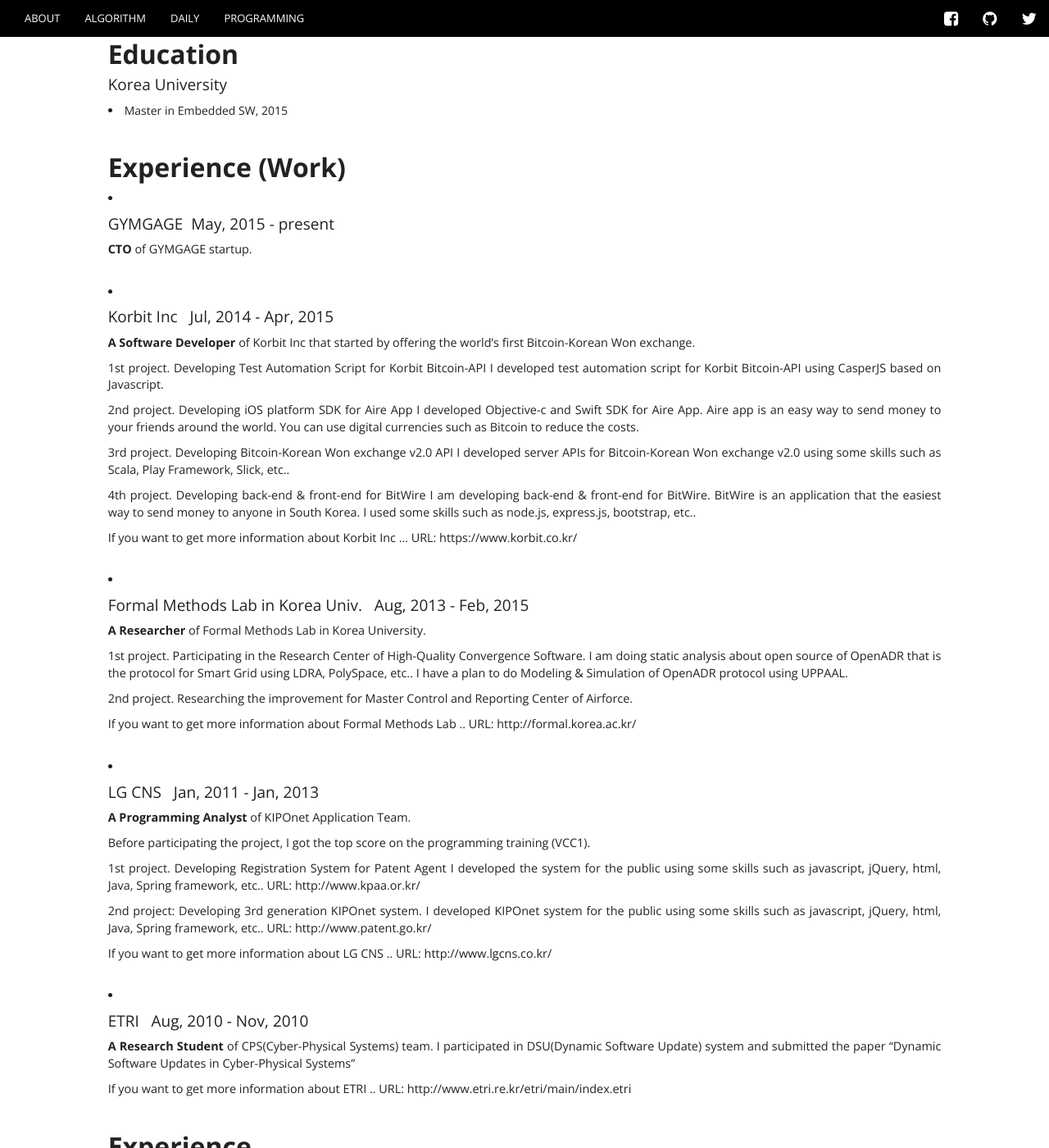
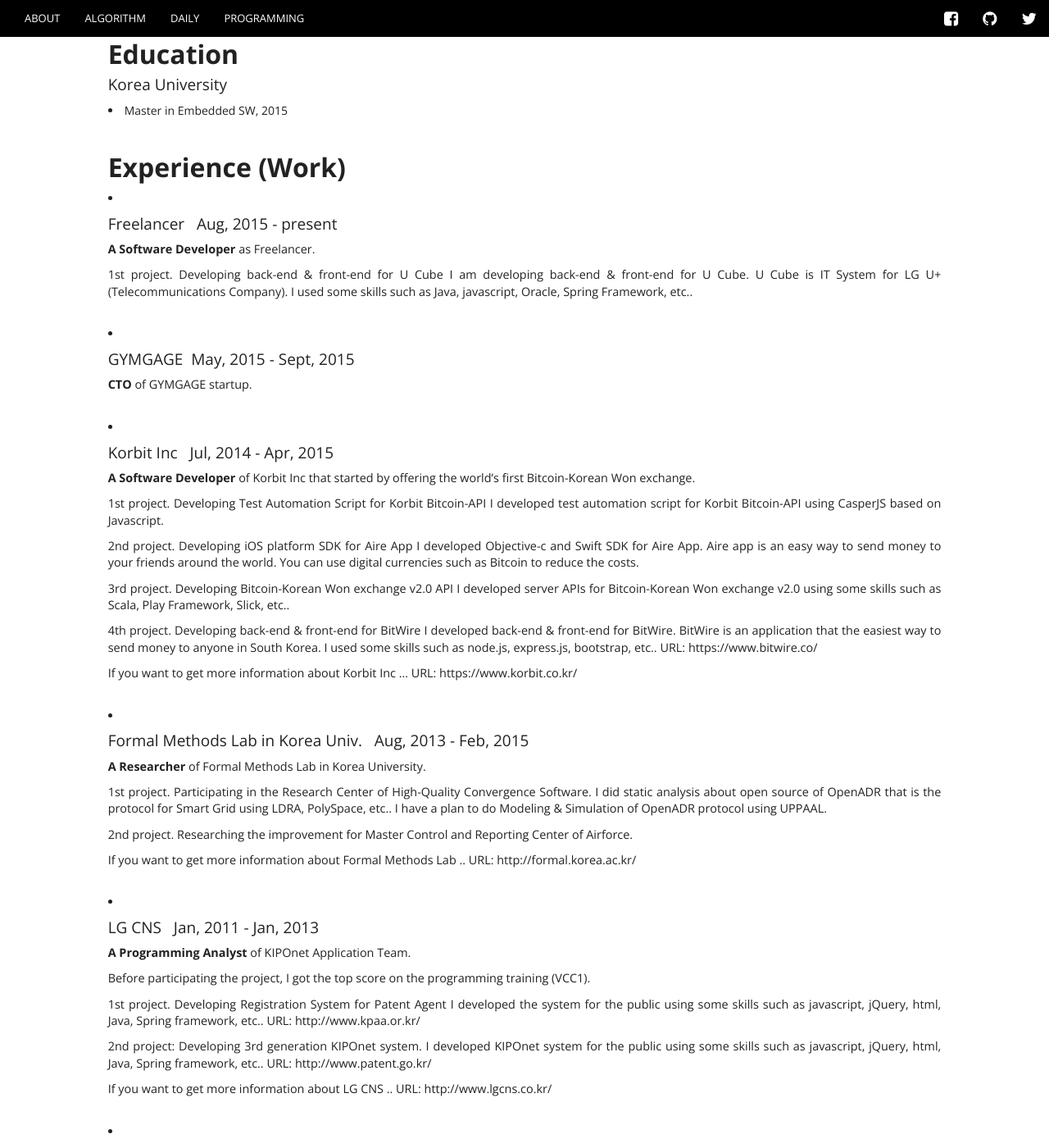
Before and after one commit to gudnam/mjpark03.github.io, a Jekyll site: the page built from _posts/2015-09-27-about-me.markdown, in a window 1280 px wide and 1400 px high, scrolled down 931 px. Shown: the whole window at 82% size. Built offline with Jekyll 4.4.1, drawn with Linux system fonts in a browser that asks for light colours; nearby versions of some CDN libraries; comment, search, counter and statistics services are not loaded.

Commit message:
update about me

```diff
--- a/_posts/2015-09-27-about-me.markdown
+++ b/_posts/2015-09-27-about-me.markdown
@@ -18,15 +18,24 @@
 
 <!-- more -->
 
+<!-- Education -->
 <h2><b>Education</b></h2>
 
 <h4>Korea University</h4>
 <li>Master in Embedded SW, 2015</li>
 <br/>
 
+<!-- Experience (Work) -->
 <h2><b>Experience (Work)</b></h2>
 
-<li><h4>GYMGAGE<span id='about-date'>&nbsp;&nbsp;May, 2015 - present</span></h4></li>
+<li><h4>Freelancer<span id='about-date'>&nbsp;&nbsp; Aug, 2015 - present</span></h4></li>
+<b>A Software Developer</b> as Freelancer.
+
+1st project. Developing back-end & front-end for U Cube
+I am developing back-end & front-end for U Cube. U Cube is IT System for LG U+ (Telecommunications Company).  I used some skills such as Java, javascript, Oracle, Spring Framework, etc..
+<br/><br/>
+
+<li><h4>GYMGAGE<span id='about-date'>&nbsp;&nbsp;May, 2015 - Sept, 2015</span></h4></li>
 <b>CTO</b> of GYMGAGE startup.
 <br/><br/>
 
@@ -43,7 +52,8 @@
 I developed server APIs for Bitcoin-Korean Won exchange v2.0 using some skills such as Scala, Play Framework, Slick, etc..
 
 4th project. Developing back-end & front-end for BitWire
-I am developing back-end & front-end for BitWire. BitWire is an application that the easiest way to send money to anyone in South Korea. I used some skills such as node.js, express.js, bootstrap, etc..
+I developed back-end & front-end for BitWire. BitWire is an application that the easiest way to send money to anyone in South Korea. I used some skills such as node.js, express.js, bootstrap, etc..
+URL: https://www.bitwire.co/
 
 If you want to get more information about Korbit Inc ...
 URL: https://www.korbit.co.kr/
@@ -53,7 +63,7 @@
 <b>A Researcher</b> of Formal Methods Lab in Korea University.
 
 1st project. Participating in the Research Center of High-Quality Convergence Software.
-I am doing static analysis about open source of OpenADR that is the protocol for Smart Grid using LDRA, PolySpace, etc..
+I did static analysis about open source of OpenADR that is the protocol for Smart Grid using LDRA, PolySpace, etc..
 I have a plan to do Modeling & Simulation of OpenADR protocol using UPPAAL.
 
 2nd project. Researching the improvement for Master Control and Reporting Center of Airforce.
@@ -87,6 +97,7 @@
 URL: http://www.etri.re.kr/etri/main/index.etri
 <br/><br/>
 
+<!-- Experience -->
 <h2><b>Experience</b></h2>
 
 <li><h4>Girls in Tech, South Korea<span id='about-date'>&nbsp;&nbsp; Nov, 2014 - present</span></h4></li>
```
